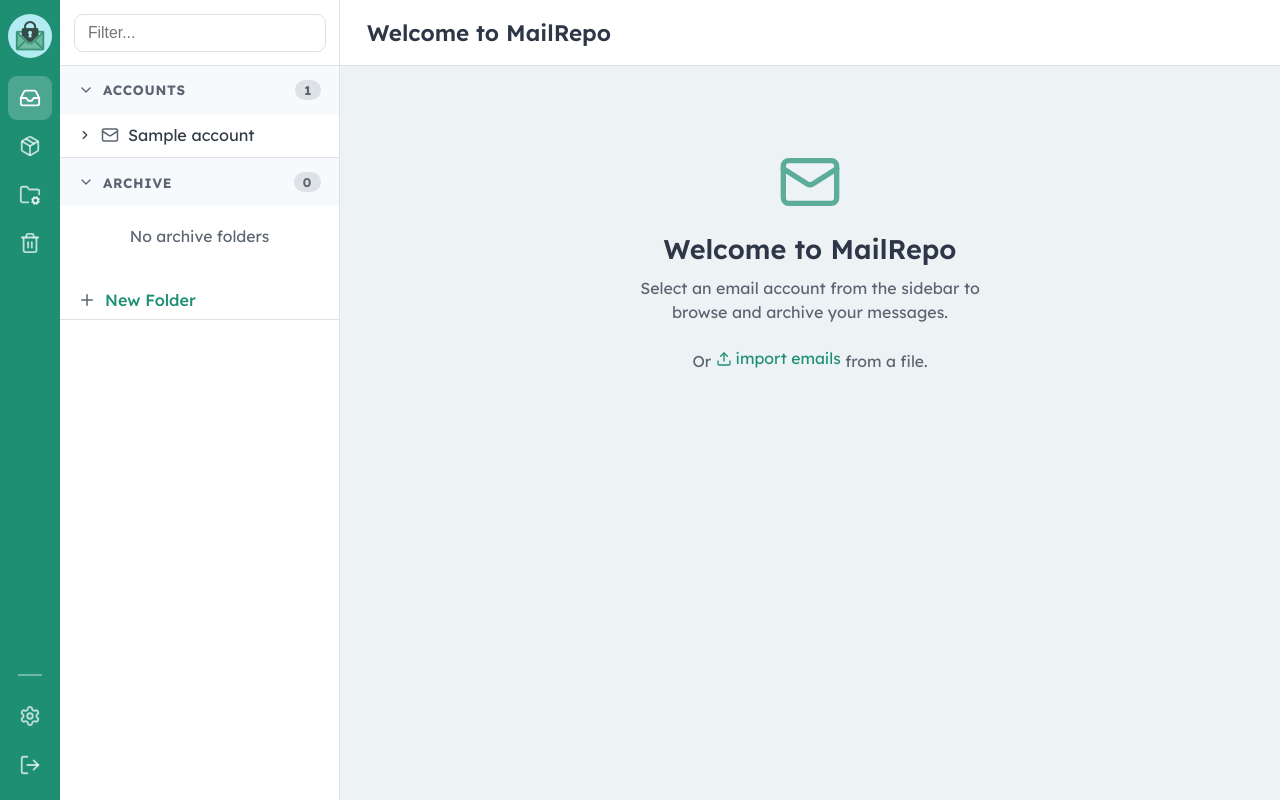
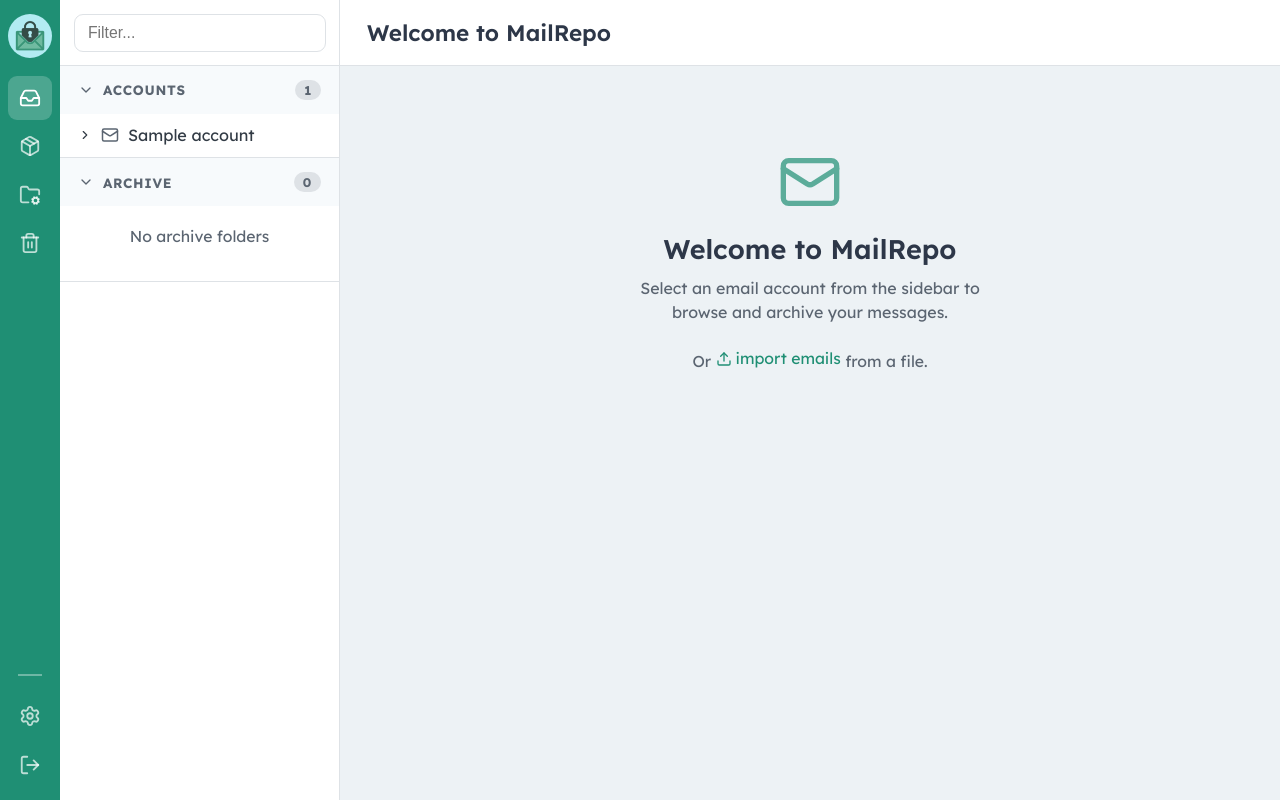
Before and after one commit to rsembera/mailrepo, a Python web app: template web/templates/main/index.html in a window 1280 px wide. Run offline with Jinja, Linux system fonts and the light colour scheme; the template is opened without the code that fills it: most values are stand-ins (such as "Sample title", 1, 10 or a date in 2020).

Commit message:
Remove 'New Folder' button from sidebar (use Manage Folders instead)

```diff
--- a/web/templates/main/index.html
+++ b/web/templates/main/index.html
@@ -103,10 +103,6 @@
                         <p>No archive folders</p>
                     </div>
                 {% endif %}
-                <button class="tree-item-row add-folder-btn" id="addFolderBtn">
-                    <i data-lucide="plus" class="tree-icon"></i>
-                    <span class="tree-label">New Folder</span>
-                </button>
             </div>
         </div>
 
```
